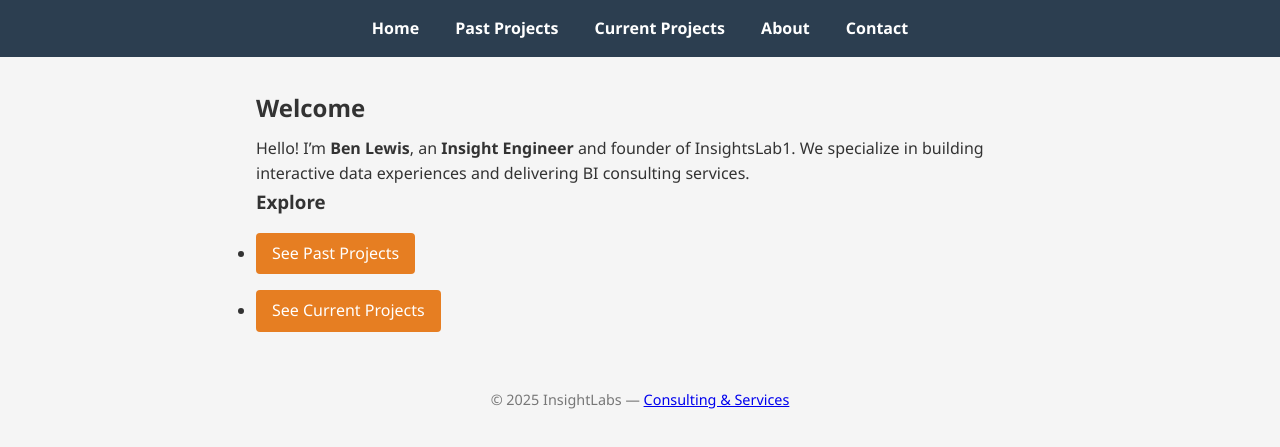
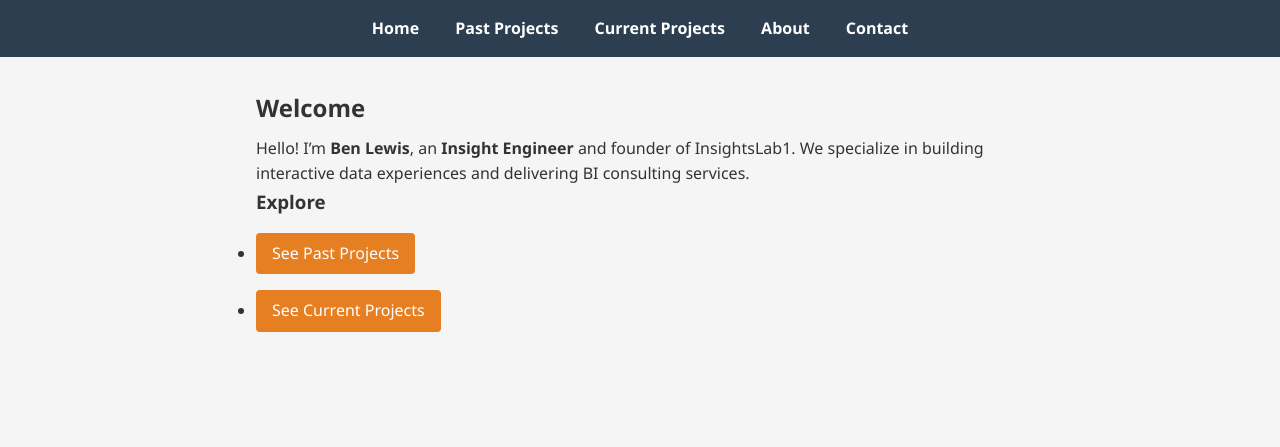
Before and after one commit to InsightsLab1/LandingPage, a plain HTML site: page index.html in a window 1280 px wide. Shown: the part 97-544 px from the top of the page. Drawn offline with Linux system fonts and the light colour scheme.

Commit message:
initial development

```diff
--- a/index.html
+++ b/index.html
@@ -30,8 +30,5 @@
     </ul>
   </div>
 
-  <footer>
-    &copy; 2025 InsightLabs — <a href="contact.html">Consulting &amp; Services</a>
-  </footer>
 </body>
 </html>
```
